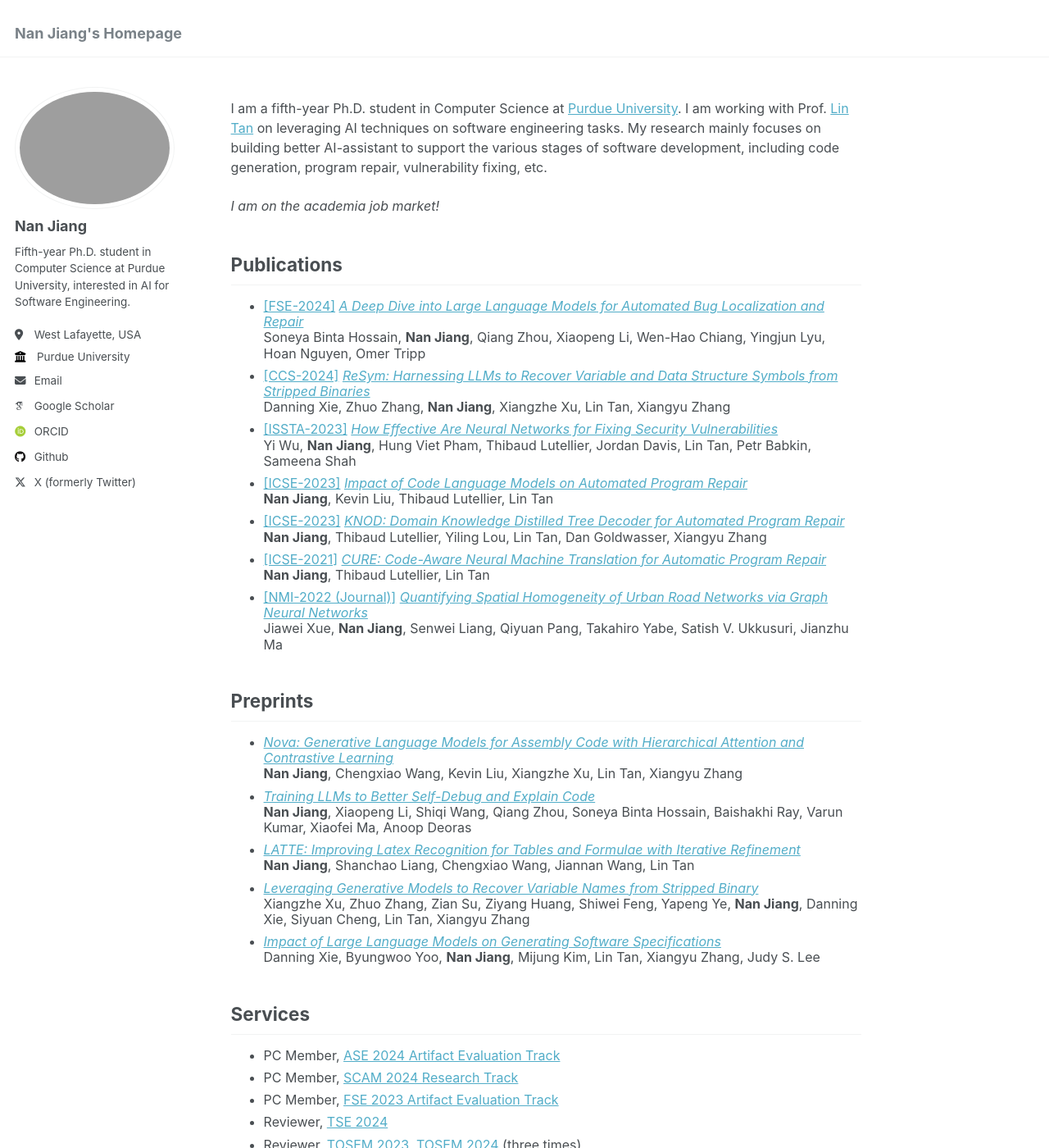
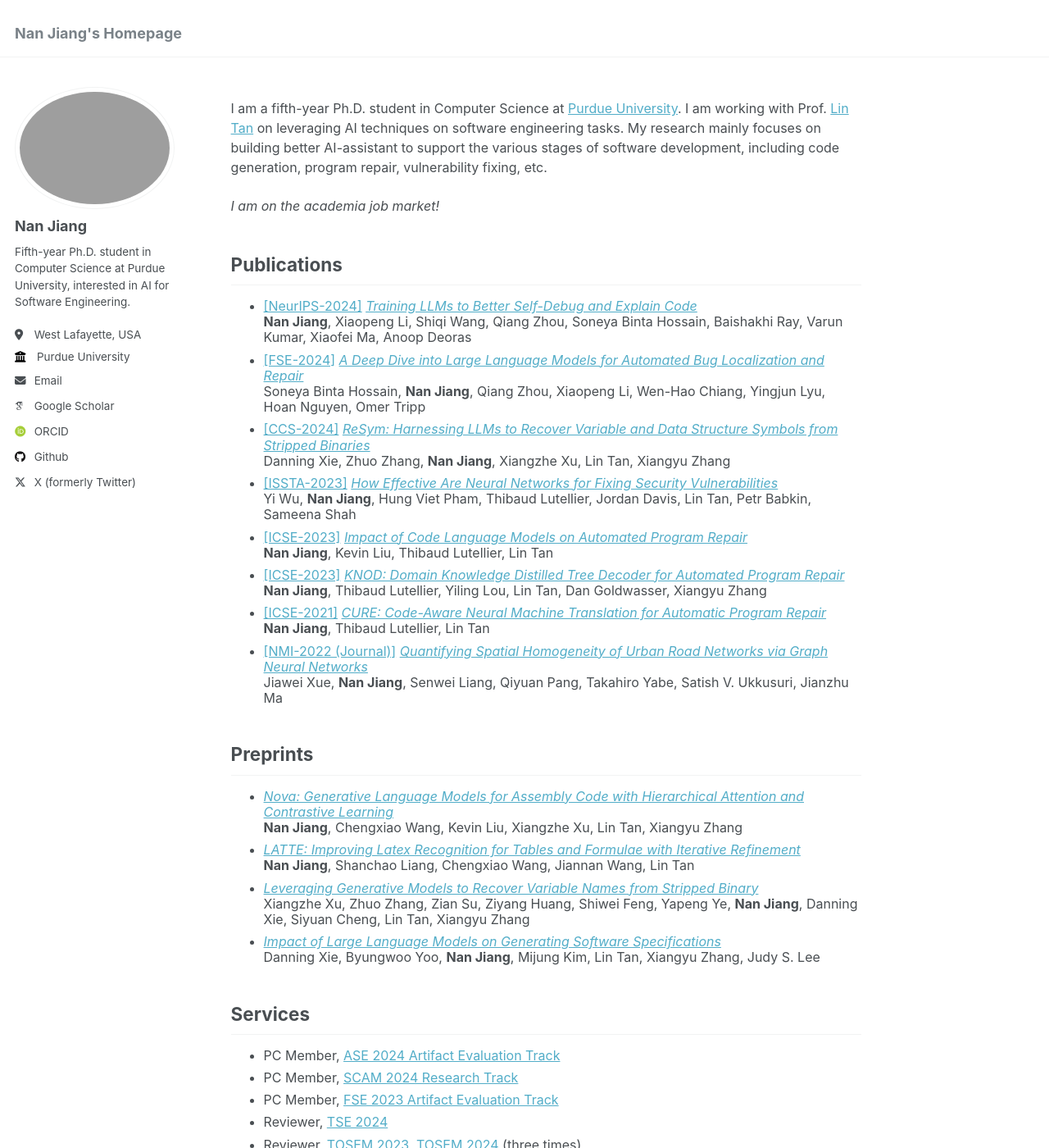
Before and after one commit to jiang719/jiang719.github.io, a Jekyll site: the page built from _pages/about.md, in a window 1280 px wide and 1400 px high. Shown: the whole window at 82% size. Built offline with Jekyll 4.4.1, drawn with Linux system fonts in a browser that asks for light colours; some web fonts are replaced.

Commit message:
add neurips accept

```diff
--- a/_pages/about.md
+++ b/_pages/about.md
@@ -14,6 +14,12 @@ redirect_from:
 Publications
 -----
 <ul style="line-height: 1.2; font-size:16px">
+  <li>
+    <a href="https://neurips.cc/Conferences/2024">[NeurIPS-2024]</a>
+    <a href="https://arxiv.org/abs/2405.18649"><em>Training LLMs to Better Self-Debug and Explain Code</em></a>
+    <br>
+    <b>Nan Jiang</b>, Xiaopeng Li, Shiqi Wang, Qiang Zhou, Soneya Binta Hossain, Baishakhi Ray, Varun Kumar, Xiaofei Ma, Anoop Deoras
+  </li>
   <li>
     <a href="https://conf.researchr.org/home/fse-2024">[FSE-2024]</a>
     <a href="https://dl.acm.org/doi/10.1145/3660773"><em>A Deep Dive into Large Language Models for Automated Bug Localization and Repair</em></a>
@@ -65,11 +71,6 @@ Preprints
     <a href="https://arxiv.org/abs/2311.13721"><em>Nova: Generative Language Models for Assembly Code with Hierarchical Attention and Contrastive Learning</em></a>
     <br>
     <b>Nan Jiang</b>, Chengxiao Wang, Kevin Liu, Xiangzhe Xu, Lin Tan, Xiangyu Zhang
-  </li>
-  <li>
-    <a href="https://arxiv.org/abs/2405.18649"><em>Training LLMs to Better Self-Debug and Explain Code</em></a>
-    <br>
-    <b>Nan Jiang</b>, Xiaopeng Li, Shiqi Wang, Qiang Zhou, Soneya Binta Hossain, Baishakhi Ray, Varun Kumar, Xiaofei Ma, Anoop Deoras
   </li>
   <li>
     <a href="https://arxiv.org/abs/2409.14201"><em>LATTE: Improving Latex Recognition for Tables and Formulae with Iterative Refinement</em></a>
```
